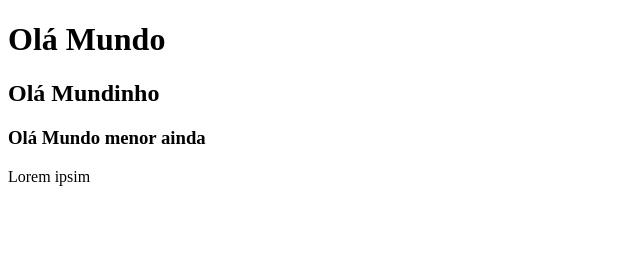
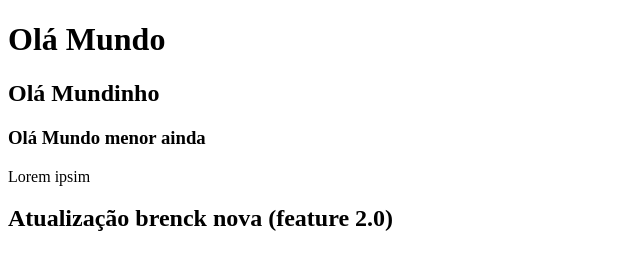
Before and after one commit to BRUNUN0/teste-repositorio, a plain HTML site: page index.html in a window 1280 px wide. Shown: the whole page, without its empty margins (0-640 px from the left). Drawn offline with Linux system fonts and the light colour scheme.

Commit message:
First commit feature 2.0

```diff
--- a/index.html
+++ b/index.html
@@ -10,5 +10,7 @@
     <h2>Olá Mundinho</h2>
     <h3>Olá Mundo menor ainda</h3>
     <p>Lorem ipsim</p>
+
+    <h2>Atualização brenck nova (feature 2.0)</h2>
 </body>
 </html>
```
